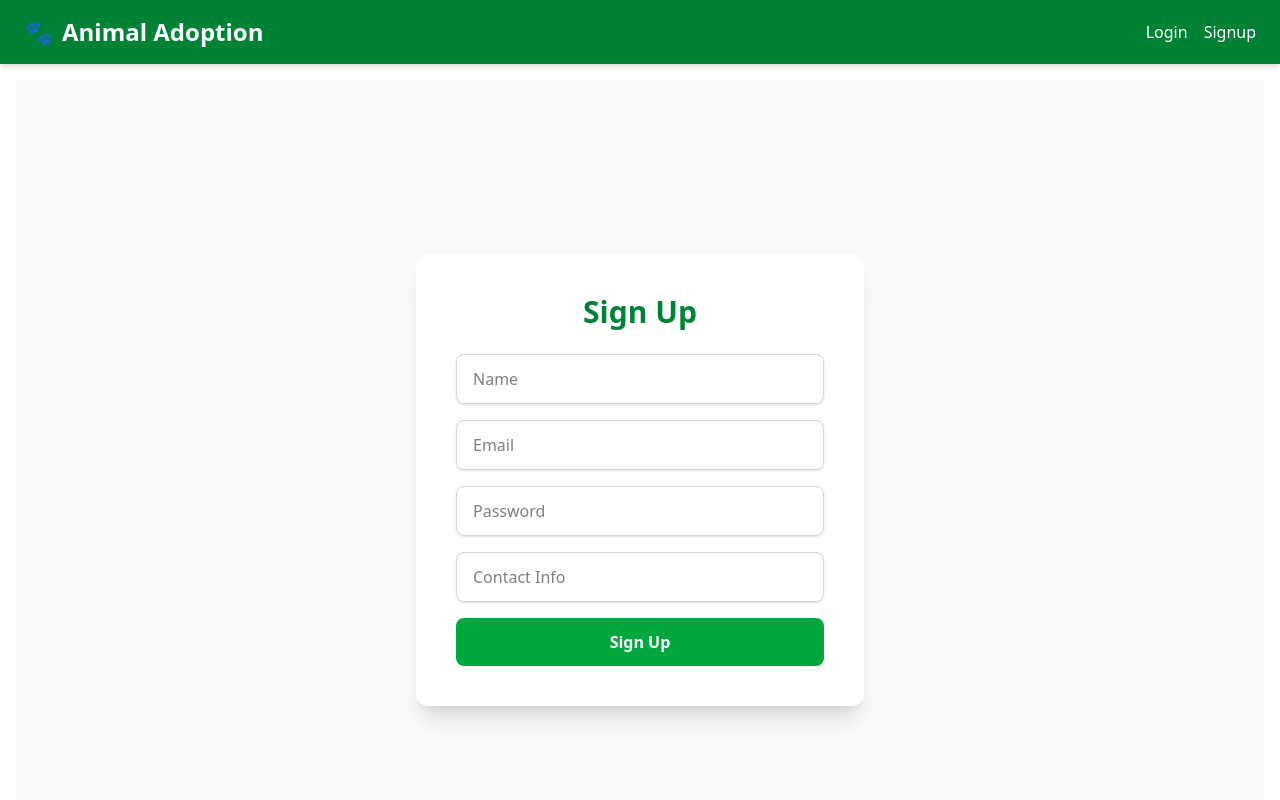
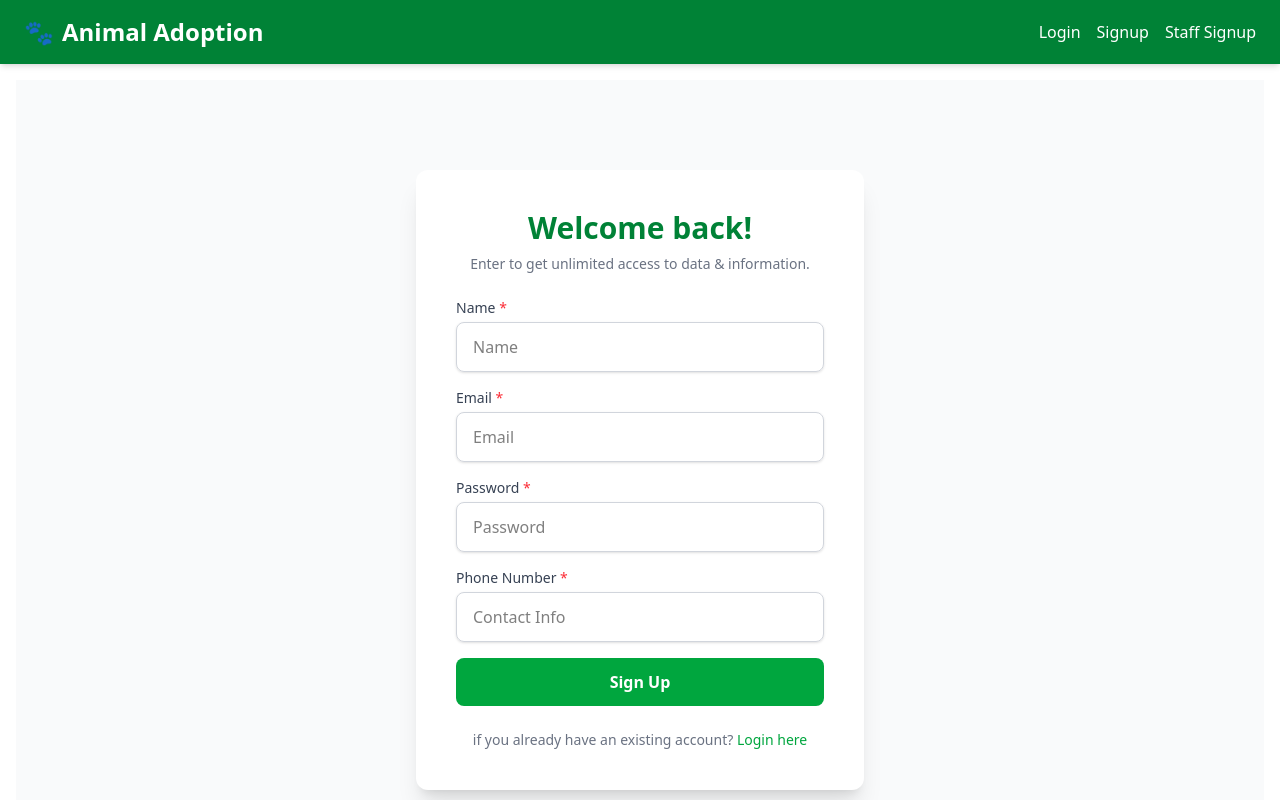
Before and after one commit to M-muchoki-i/animal-adoption-project, a React (Vite) app in the folder Frontend/Adoption/: page /signup in a window 1280 px wide. Shown: the top 800 px of the page. Built offline with nearby package versions, Linux system fonts and the light colour scheme.

Commit message:
Updates on the frontend

```diff
--- a/Frontend/Adoption/src/App.jsx
+++ b/Frontend/Adoption/src/App.jsx
@@ -71,8 +71,10 @@ function App() {
               <Route
                 path="/animal_form"
                 element={
+                  <ProtectedRoute>
+                     <AnimalForm />
+                  </ProtectedRoute>
 
-                    <AnimalForm />
 
                 }
               />
--- a/Frontend/Adoption/src/components/Header.jsx
+++ b/Frontend/Adoption/src/components/Header.jsx
@@ -22,6 +22,7 @@ const Header = () => {
             <>
               <Link to="/login">Login</Link>
               <Link to="/signup">Signup</Link>
+              <Link to="/staff/signup">Staff Signup</Link>
             </>
           ) : (
               <>
@@ -29,8 +30,8 @@ const Header = () => {
               <Link to="/about">About Us</Link>
               <Link to="/animals">Animals</Link>
               <Link to="/adopt">Adopt</Link>
-              <Link to="/donate">Donate</Link>
-              <Link to="/user">User</Link>
+              <Link to="/animal_form">Animal_form</Link>
+              <Link to="/staff">Staff</Link>
               <Link to="/testimonials">Testimonials</Link>
               <button onClick={logout} className="ml-4 underline">Logout</button>
             </>
--- a/Frontend/Adoption/src/components/Staff/AuthContext.jsx
+++ b/Frontend/Adoption/src/components/Staff/AuthContext.jsx
@@ -1,42 +1,36 @@
 import React, { createContext, useContext, useState, useEffect } from "react";
 
-
-// Context for the authentication
 const AuthContext = createContext();
 
 export const AuthProvider = ({ children }) => {
-  const [user, setUser] = useState({name: "Test", role: "staff"}); // State to hold user information
+  const [user, setUser] = useState(null);
 
-  // Restore user from localStorage on page load
   useEffect(() => {
-    const token = localStorage.getItem("token");
-    const role = localStorage.getItem("role");
+    const token = localStorage.getItem("access_token");
+    const storedUser = localStorage.getItem("user");
 
-    if (token && role) {
-      setUser({ token, role }); // Add other user data if needed
+    if (token && storedUser) {
+      setUser(JSON.parse(storedUser));
     }
   }, []);
 
-  // Function to log in the user and store their data
-  const login = (userData) => {
-    setUser(userData);
-    localStorage.setItem("token", userData.token); // Store token in local storage
-    localStorage.setItem("role", userData.role); // Store user role in local storage
+  const login = ({ access_token, user }) => {
+    localStorage.setItem("access_token", access_token);
+    localStorage.setItem("user", JSON.stringify(user));
+    setUser(user);
   };
 
-  // Function to log out the user
   const logout = () => {
-    setUser(null); // Clear user data from state
-    localStorage.removeItem("token"); // Remove token from local storage
-    localStorage.removeItem("role"); // Remove role from local storage
+    localStorage.removeItem("access_token");
+    localStorage.removeItem("user");
+    setUser(null);
   };
 
   return (
     <AuthContext.Provider value={{ user, login, logout }}>
-      {children} {/* Render children components */}
+      {children}
     </AuthContext.Provider>
   );
 };
 
-// Custom hook to use the AuthContext
 export const useAuth = () => useContext(AuthContext);
--- a/Frontend/Adoption/src/components/Staff/Staff.jsx
+++ b/Frontend/Adoption/src/components/Staff/Staff.jsx
@@ -6,7 +6,8 @@ import User from "../../pages/User";
 import CreateAdoptionForm from "../../pages/AdoptionRequest";
 
 const Staff = () => {
-  const { user } = useAuth(); // Retrieve user data from context
+  const {user} = useAuth(); // Retrieve user data from context
+
 
   // Check if user is authenticated and has the 'staff' role
   if (!user || user.role !== "staff") {
--- a/Frontend/Adoption/src/pages/AnimalForm.jsx
+++ b/Frontend/Adoption/src/pages/AnimalForm.jsx
@@ -18,23 +18,23 @@ function AnimalForm({ onAnimalAdded }) {
     },
   });
 
-  // 🔐 Check user role and token
+
   const user = JSON.parse(localStorage.getItem("user"));
   const token = localStorage.getItem("access_token");
 
-  // useEffect(() => {
-  //   if (!user || user.role !== "staff") {
-  //     toast.error("Unauthorized. Staff only.");
-  //     navigate("/login");
-  //   }
-  // }, [user, navigate]);
+  useEffect(() => {
+    if (!user || user.role !== "staff") {
+      toast.error("Unauthorized. Staff only.");
+      navigate("/login");
+    }
+  }, [user, navigate]);
 
   const onSubmit = (values) => {
     fetch("http://localhost:5000/animals", {
       method: "POST",
       headers: {
         "Content-Type": "application/json",
-        Authorization: `Bearer ${token}`, // 🔐 attach JWT token
+        Authorization: `Bearer ${token}`,
       },
       body: JSON.stringify(values),
     })
@@ -59,7 +59,6 @@ function AnimalForm({ onAnimalAdded }) {
         Add a New Animal
       </h2>
       <form onSubmit={handleSubmit(onSubmit)} className="space-y-4">
-        {/* Form fields stay unchanged */}
         <div>
           <label className="block mb-1">Name</label>
           <input
--- a/Frontend/Adoption/src/pages/Animals.jsx
+++ b/Frontend/Adoption/src/pages/Animals.jsx
@@ -6,18 +6,28 @@ function Animals() {
   const [animal, setAnimal] = useState([]);
   const navigate = useNavigate();
 
-  // 🔑 Get user info from localStorage
+
   const user = JSON.parse(localStorage.getItem("user"));
   const token = localStorage.getItem("access_token");
 
   useEffect(() => {
-    fetch("http://localhost:5000/animals")
-      .then((res) => res.json())
+    fetch("http://localhost:5000/animals", {
+      headers: {
+        Authorization: `Bearer ${token}`,
+      },
+    })
+      .then((res) => {
+        if (!res.ok) {
+          throw new Error("Unauthorized or error fetching animals");
+        }
+        return res.json();
+      })
       .then((data) => setAnimal(data))
       .catch((error) => {
         console.error("Error fetching animals:", error);
+
       });
-  }, []);
+  }, [token, navigate]);
 
   const handleDelete = (id) => {
     if (!token) {
@@ -57,7 +67,7 @@ function Animals() {
           animal.map((animal) => (
             <div
               key={animal.id}
-              className="rounded-xl shadow-md overflow-hidden hover:shadow-xl transform transition duration-300 w-56 relative"
+              className="rounded-xl shadow-md overflow-hidden hover:shadow-xl transform transition duration-300 w-84 relative"
             >
               <Link to={`/animals/${animal.id}`}>
                 <img
--- a/Frontend/Adoption/src/pages/Login.jsx
+++ b/Frontend/Adoption/src/pages/Login.jsx
@@ -1,5 +1,5 @@
 import { useState, useContext } from "react";
-import { AuthContext } from "../components/AuthContext"; // or use useAuth if you have it
+import { AuthContext } from "../components/AuthContext";
 import { useNavigate, Link } from "react-router-dom";
 
 const API_BASE_URL = "http://127.0.0.1:5000";
@@ -8,7 +8,7 @@ function Login() {
   const [email, setEmail] = useState("");
   const [password, setPassword] = useState("");
   const [message, setMessage] = useState(null);
-  const { setUser } = useContext(AuthContext); // <-- this now works!
+  const { setUser } = useContext(AuthContext);
   const navigate = useNavigate();
 
   const handleLogin = async (e) => {
@@ -25,7 +25,11 @@ function Login() {
       const data = await res.json();
 
       if (res.ok) {
-        setUser(data);
+
+        localStorage.setItem("access_token", data.access_token);
+        localStorage.setItem("user", JSON.stringify(data.user));
+
+        setUser(data.user); // update AuthContext
         setMessage({ type: "success", text: "Login successful!" });
         navigate("/animals");
       } else {
@@ -37,13 +41,9 @@ function Login() {
   };
 
   return (
-
     <div className="min-h-screen flex items-center justify-center bg-gray-50 px-4">
       <div className="max-w-md w-full space-y-8 p-10 bg-white rounded-xl shadow-xl">
-
-
         <div className="text-center">
-
           <h2 className="text-3xl font-bold text-green-700 mb-2">
             Welcome back!
           </h2>
@@ -51,6 +51,18 @@ function Login() {
             Enter to get unlimited access to data & information.
           </p>
         </div>
+
+        {message && (
+          <div
+            className={`text-center py-2 px-4 rounded text-sm ${
+              message.type === "success"
+                ? "bg-green-100 text-green-700"
+                : "bg-red-100 text-red-700"
+            }`}
+          >
+            {message.text}
+          </div>
+        )}
 
         <form className="space-y-6" onSubmit={handleLogin}>
           <div>
@@ -67,7 +79,7 @@ function Login() {
               value={email}
               onChange={(e) => setEmail(e.target.value)}
               placeholder="Enter your mail address"
-              className="w-full px-4 py-3 border border-gray-300 rounded-lg shadow-sm focus:outline-none focus:ring-2 focus:green-purple-500"
+              className="w-full px-4 py-3 border border-gray-300 rounded-lg shadow-sm focus:outline-none focus:ring-2 focus:ring-green-500"
             />
           </div>
 
@@ -78,7 +90,6 @@ function Login() {
             >
               Password <span className="text-red-500">*</span>
             </label>
-            <div className="relative">
             <input
               type="password"
               id="password"
@@ -88,7 +99,6 @@ function Login() {
               placeholder="Enter password"
               className="w-full px-4 py-3 border border-gray-300 rounded-lg shadow-sm focus:outline-none focus:ring-2 focus:ring-green-500"
             />
-            </div>
           </div>
 
           <button
--- a/Frontend/Adoption/src/pages/User.jsx
+++ b/Frontend/Adoption/src/pages/User.jsx
@@ -1,4 +1,5 @@
-import{ useState } from "react";
+import { useState } from "react";
+import { Link } from "react-router-dom";
 
 const API_BASE_URL = "http://127.0.0.1:5000";
 
@@ -47,7 +48,14 @@ function User() {
   return (
     <div className="min-h-screen flex items-center justify-center bg-gray-50 px-4">
       <div className="max-w-md w-full p-10 bg-white rounded-xl shadow-xl space-y-6">
-        <h2 className="text-3xl font-bold text-center text-green-700">Sign Up</h2>
+        <div className="text-center">
+          <h2 className="text-3xl font-bold text-green-700 mb-2">
+            Welcome back!
+          </h2>
+          <p className="text-sm text-gray-500">
+            Enter to get unlimited access to data & information.
+          </p>
+        </div>
 
         {message && (
           <div
@@ -62,6 +70,13 @@ function User() {
         )}
 
         <form onSubmit={handleSignup} className="space-y-4">
+          <div>
+            <label
+              htmlFor="name"
+              className="block text-sm font-medium text-gray-700 mb-1"
+            >
+              Name <span className="text-red-500">*</span>
+            </label>
           <input
             type="text"
             placeholder="Name"
@@ -70,7 +85,14 @@ function User() {
             required
             className="w-full px-4 py-3 border border-gray-300 rounded-lg shadow-sm focus:outline-none focus:ring-2 focus:ring-green-500"
           />
-
+          </div>
+          <div>
+             <label
+              htmlFor="email"
+              className="block text-sm font-medium text-gray-700 mb-1"
+            >
+              Email <span className="text-red-500">*</span>
+            </label>
           <input
             type="email"
             placeholder="Email"
@@ -79,7 +101,14 @@ function User() {
             required
             className="w-full px-4 py-3 border border-gray-300 rounded-lg shadow-sm focus:outline-none focus:ring-2 focus:ring-green-500"
           />
-
+          </div>
+          <div>
+             <label
+              htmlFor="password"
+              className="block text-sm font-medium text-gray-700 mb-1"
+            >
+              Password <span className="text-red-500">*</span>
+            </label>
           <input
             type="password"
             placeholder="Password"
@@ -88,7 +117,15 @@ function User() {
             required
             className="w-full px-4 py-3 border border-gray-300 rounded-lg shadow-sm focus:outline-none focus:ring-2 focus:ring-green-500"
           />
+          </div>
 
+          <div>
+              <label
+              htmlFor="phone number"
+              className="block text-sm font-medium text-gray-700 mb-1"
+            >
+              Phone Number <span className="text-red-500">*</span>
+            </label>
           <input
             type="text"
             placeholder="Contact Info"
@@ -97,6 +134,7 @@ function User() {
             required
             className="w-full px-4 py-3 border border-gray-300 rounded-lg shadow-sm focus:outline-none focus:ring-2 focus:ring-green-500"
           />
+          </div>
 
           <button
             type="submit"
@@ -105,6 +143,15 @@ function User() {
             Sign Up
           </button>
         </form>
+        <p className="text-center text-sm text-gray-500 mt-6">
+          if you already have an existing account?{" "}
+          <Link
+            to={"/login"}
+            className="text-green-600 font-medium hover:underline"
+          >
+            Login here
+          </Link>
+        </p>
       </div>
     </div>
   );
```
Lines whose indentation alone changed are shown as unchanged.
